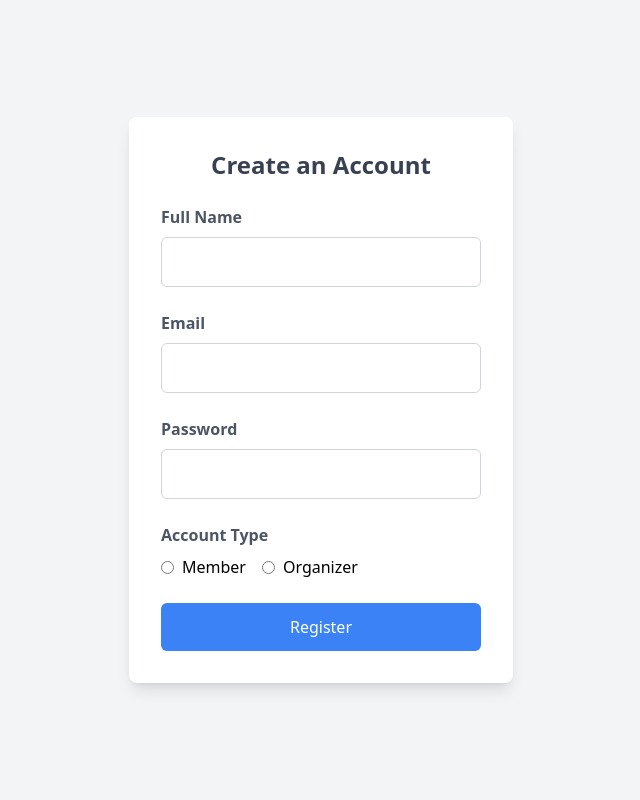
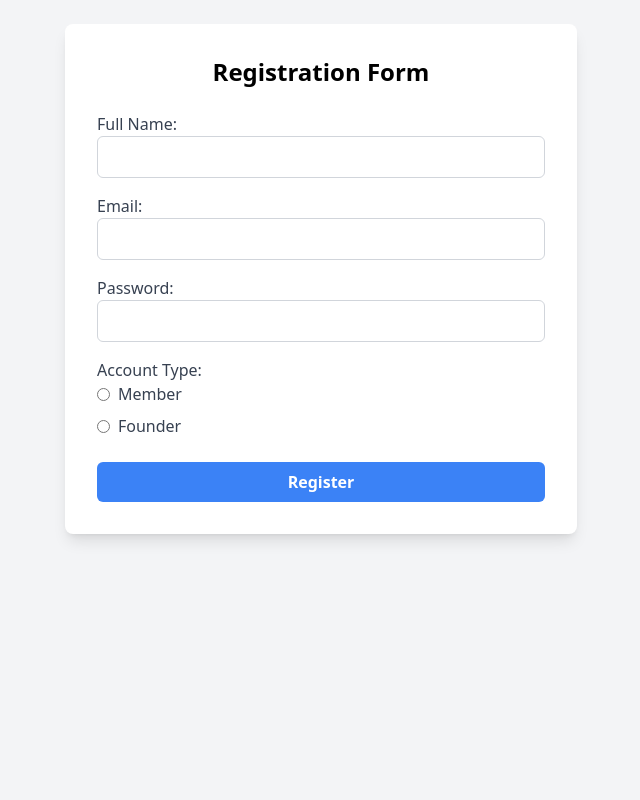
Before and after one commit to Saf513/Clone-d-Eventbrite-en-PHP-MVC, a PHP site: page /app/views/Auth/register.php in a window 1280 px wide. Shown: the whole page, without its empty margins (319-959 px from the left). Run offline with PHP 8.4, Linux system fonts and the light colour scheme; some libraries are stand-ins or nearby versions.

Commit message:
Added Register functionality

```diff
--- a/app/views/Auth/register.php
+++ b/app/views/Auth/register.php
@@ -3,51 +3,81 @@
 <head>
     <meta charset="UTF-8">
     <meta name="viewport" content="width=device-width, initial-scale=1.0">
-  <title>Register Form</title>
+    <title>Registration Form</title>
+    <script>
+        function toggleFields() {
+            var accountType = document.querySelector('input[name="account_type"]:checked').value;
+            if (accountType === 'founder') {
+                document.getElementById('bio').style.display = 'block';
+                document.getElementById('address').style.display = 'none';
+                document.getElementById('phone').style.display = 'none';
+            } else {
+                document.getElementById('bio').style.display = 'none';
+                document.getElementById('address').style.display = 'block';
+                document.getElementById('phone').style.display = 'block';
+            }
+        }
+    </script>
+    <!-- Tailwind CSS CDN -->
     <script src="https://cdn.tailwindcss.com"></script>
 </head>
-<body class="bg-gray-100 h-screen flex justify-center items-center">
+<body class="bg-gray-100 p-6">
 
-  <div class="bg-white p-8 rounded-lg shadow-lg w-96">
-    <h2 class="text-2xl font-bold mb-6 text-center text-gray-700">Create an Account</h2>
-
-    <form action="#" method="POST" class="space-y-6">
+    <div class="max-w-lg mx-auto bg-white p-8 rounded-lg shadow-lg">
+        <h2 class="text-2xl font-bold text-center mb-6">Registration Form</h2>
+        <form action="" method="POST">
             <!-- Full Name -->
-      <div>
-        <label for="full-name" class="block text-gray-600 font-semibold">Full Name</label>
-        <input type="text" id="full-name" name="full-name" required class="w-full p-3 mt-2 border border-gray-300 rounded-md focus:outline-none focus:ring-2 focus:ring-blue-500">
+            <div class="mb-4">
+                <label for="full_name" class="block text-gray-700">Full Name:</label>
+                <input type="text" id="full_name" name="full_name" class="w-full px-4 py-2 border border-gray-300 rounded-md" required>
             </div>
 
             <!-- Email -->
-      <div>
-        <label for="email" class="block text-gray-600 font-semibold">Email</label>
-        <input type="email" id="email" name="email" required class="w-full p-3 mt-2 border border-gray-300 rounded-md focus:outline-none focus:ring-2 focus:ring-blue-500">
+            <div class="mb-4">
+                <label for="email" class="block text-gray-700">Email:</label>
+                <input type="email" id="email" name="email" class="w-full px-4 py-2 border border-gray-300 rounded-md" required>
             </div>
 
             <!-- Password -->
-      <div>
-        <label for="password" class="block text-gray-600 font-semibold">Password</label>
-        <input type="password" id="password" name="password" required class="w-full p-3 mt-2 border border-gray-300 rounded-md focus:outline-none focus:ring-2 focus:ring-blue-500">
+            <div class="mb-4">
+                <label for="password" class="block text-gray-700">Password:</label>
+                <input type="password" id="password" name="password" class="w-full px-4 py-2 border border-gray-300 rounded-md" required>
             </div>
 
             <!-- Account Type -->
-      <div>
-        <label class="block text-gray-600 font-semibold">Account Type</label>
-        <div class="mt-2 flex gap-4">
-          <label class="inline-flex items-center">
-            <input type="radio" name="account-type" value="Member" class="form-radio text-blue-500" required>
-            <span class="ml-2">Member</span>
-          </label>
-          <label class="inline-flex items-center">
-            <input type="radio" name="account-type" value="Organizer" class="form-radio text-blue-500" required>
-            <span class="ml-2">Organizer</span>
-          </label>
+            <div class="mb-6">
+                <label class="block text-gray-700">Account Type:</label>
+                <div class="flex items-center mb-2">
+                    <input type="radio" id="member" name="account_type" value="member" onclick="toggleFields()" class="mr-2" required>
+                    <label for="member" class="text-gray-700">Member</label>
+                </div>
+                <div class="flex items-center">
+                    <input type="radio" id="founder" name="account_type" value="founder" onclick="toggleFields()" class="mr-2">
+                    <label for="founder" class="text-gray-700">Founder</label>
                 </div>
             </div>
 
-      <!-- Submit Button -->
-      <div>
-        <button type="submit" class="w-full bg-blue-500 text-white py-3 rounded-md hover:bg-blue-600 focus:outline-none focus:ring-2 focus:ring-blue-500">Register</button>
+            <!-- Bio (Appears if Founder is selected) -->
+            <div id="bio" class="mb-4" style="display:none;">
+                <label for="bio" class="block text-gray-700">Bio:</label>
+                <textarea id="bio_text" name="bio" rows="4" class="w-full px-4 py-2 border border-gray-300 rounded-md"></textarea>
+            </div>
+
+            <!-- Address (Appears if Member is selected) -->
+            <div id="address" class="mb-4" style="display:none;">
+                <label for="address" class="block text-gray-700">Address:</label>
+                <input type="text" id="address" name="address" class="w-full px-4 py-2 border border-gray-300 rounded-md">
+            </div>
+
+            <!-- Phone (Appears if Member is selected) -->
+            <div id="phone" class="mb-4" style="display:none;">
+                <label for="phone" class="block text-gray-700">Phone:</label>
+                <input type="tel" id="phone" name="phone" class="w-full px-4 py-2 border border-gray-300 rounded-md">
+            </div>
+
+            <!-- Submit -->
+            <div class="mt-6">
+                <button type="submit" class="w-full py-2 bg-blue-500 text-white font-semibold rounded-md hover:bg-blue-600">Register</button>
             </div>
         </form>
     </div>
--- a/public/index.php
+++ b/public/index.php
@@ -24,6 +24,7 @@ Router::get('founder', 'DashboardController@index', [AuthMiddleware::class, Foun
 Router::get('admin', 'AdminController@index', [AuthMiddleware::class, AdminMiddleware::class]);
 
 
+Router::post('register', 'AuthController@handleRegister');
 
 Router::dispatch($_SERVER['REQUEST_URI']);
 
```
Also changed, not shown: app/controllers/AuthController.php (+17 -6 lines), 3 other files. Lines whose indentation alone changed are shown as unchanged.
